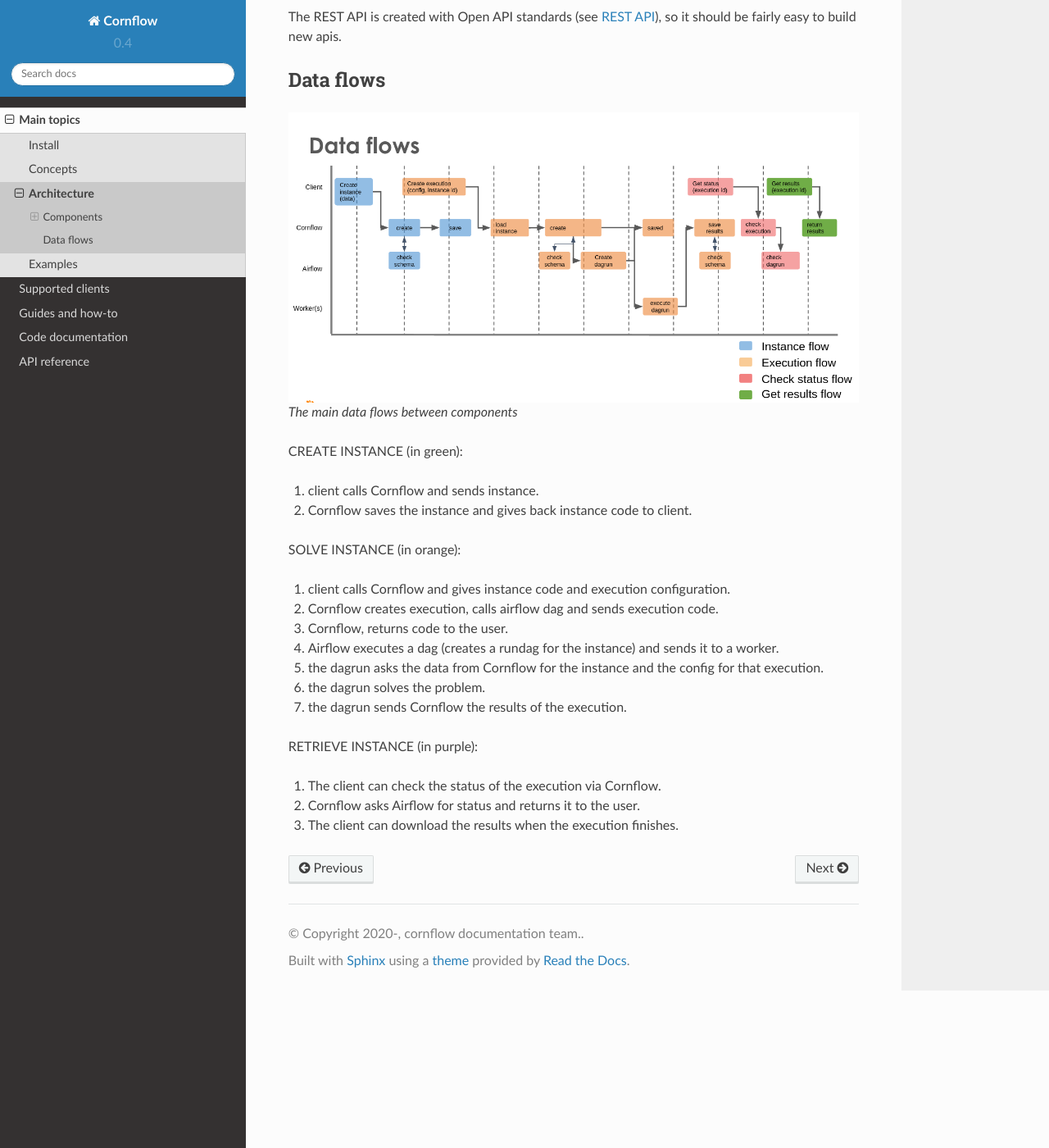
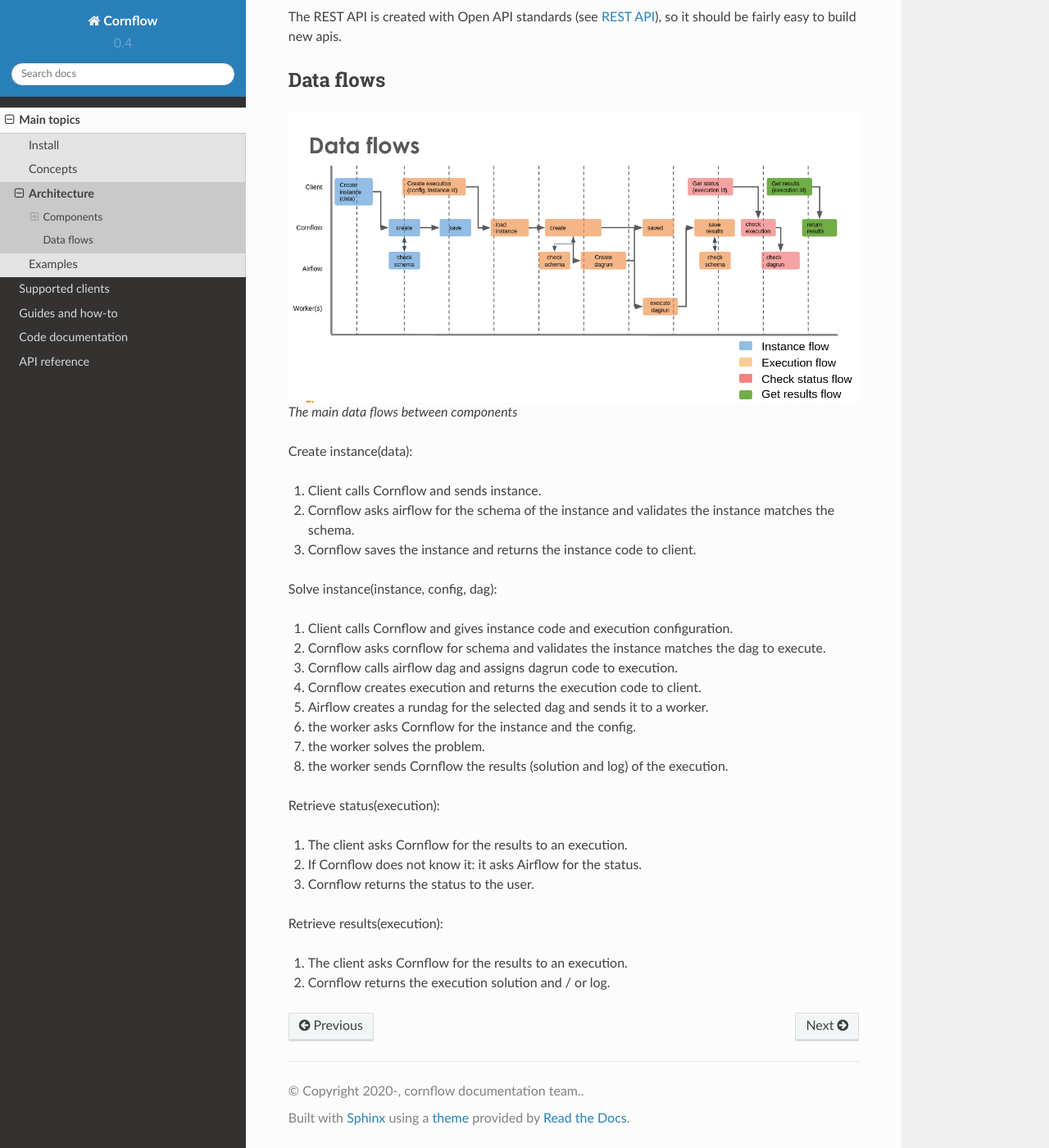
Before and after one commit to baobabsoluciones/cornflow, a Sphinx documentation site: the page built from docs/source/main/architecture.rst, in a window 1280 px wide and 1400 px high, scrolled down 1302 px. Shown: the whole window at 82% size. Built offline with Sphinx 7.4.7 and the Read the Docs theme 2.0.0, drawn with Linux system fonts in a browser that asks for light colours; some of the changed text lies outside the part shown.

```diff
--- a/docs/source/clients/admin-spa.rst
+++ b/docs/source/clients/admin-spa.rst
@@ -1,7 +1,7 @@
 Admin client
 ==============
 
-The `Cornflow-admin app <https://github.com/baobabsoluciones/cornflow-admin>`_ is an app that handles the basic functionality of the REST API to administer a Cornflow Server. It can also be used by any user to communicate with the server.
+The `Cornflow admin app <https://github.com/baobabsoluciones/cornflow-admin>`_ is an SPA app that handles the basic functionality of the REST API to administer a Cornflow Server. It can also be used by any user to communicate with the server.
 
 It allows the:
 
--- a/docs/source/main/architecture.rst
+++ b/docs/source/main/architecture.rst
@@ -4,18 +4,16 @@ Architecture
 Components
 -------------
 
+.. _architecture:
+
+.. figure:: ./../_static/architecture.png
+
+   Components with the connections between them
 
 Cornflow
 ***********
 
 The main component. It stores the user information, their instances, executions, etc. It is built in python+flask and is used via an REST API.
-
-
-.. _architecture:
-
-.. figure:: ./../_static/architecture.png
-
-   Components with the connections between them
 
 
 Airflow
@@ -53,24 +51,30 @@ Data flows
    The main data flows between components
 
 
-CREATE INSTANCE (in green):
+Create instance(data):
 
-#. client calls Cornflow and sends instance.
-#. Cornflow saves the instance and gives back instance code to client.
+#. Client calls Cornflow and sends instance.
+#. Cornflow asks airflow for the schema of the instance and validates the instance matches the schema.
+#. Cornflow saves the instance and returns the instance code to client.
 
+Solve instance(instance, config, dag):
 
-SOLVE INSTANCE (in orange):
+#. Client calls Cornflow and gives instance code and execution configuration.
+#. Cornflow asks cornflow for schema and validates the instance matches the dag to execute.
+#. Cornflow calls airflow dag and assigns dagrun code to execution.
+#. Cornflow creates execution and returns the execution code to client.
+#. Airflow creates a rundag for the selected dag and sends it to a worker.
+#. the worker asks Cornflow for the instance and the config.
+#. the worker solves the problem.
+#. the worker sends Cornflow the results (solution and log) of the execution.
 
-#. client calls Cornflow and gives instance code and execution configuration.
-#. Cornflow creates execution, calls airflow dag and sends execution code.
-#. Cornflow, returns code to the user.
-#. Airflow executes a dag (creates a rundag for the instance) and sends it to a worker.
-#. the dagrun asks the data from Cornflow for the instance and the config for that execution.
-#. the dagrun solves the problem.
-#. the dagrun sends Cornflow the results of the execution.
+Retrieve status(execution):
 
-RETRIEVE INSTANCE (in purple):
+#. The client asks Cornflow for the results to an execution.
+#. If Cornflow does not know it: it asks Airflow for the status.
+#. Cornflow returns the status to the user.
 
-#. The client can check the status of the execution via Cornflow.
-#. Cornflow asks Airflow for status and returns it to the user.
-#. The client can download the results when the execution finishes.
+Retrieve results(execution):
+
+#. The client asks Cornflow for the results to an execution.
+#. Cornflow returns the execution solution and / or log.
```
Also changed, not shown: README.rst (+68 -39 lines).
